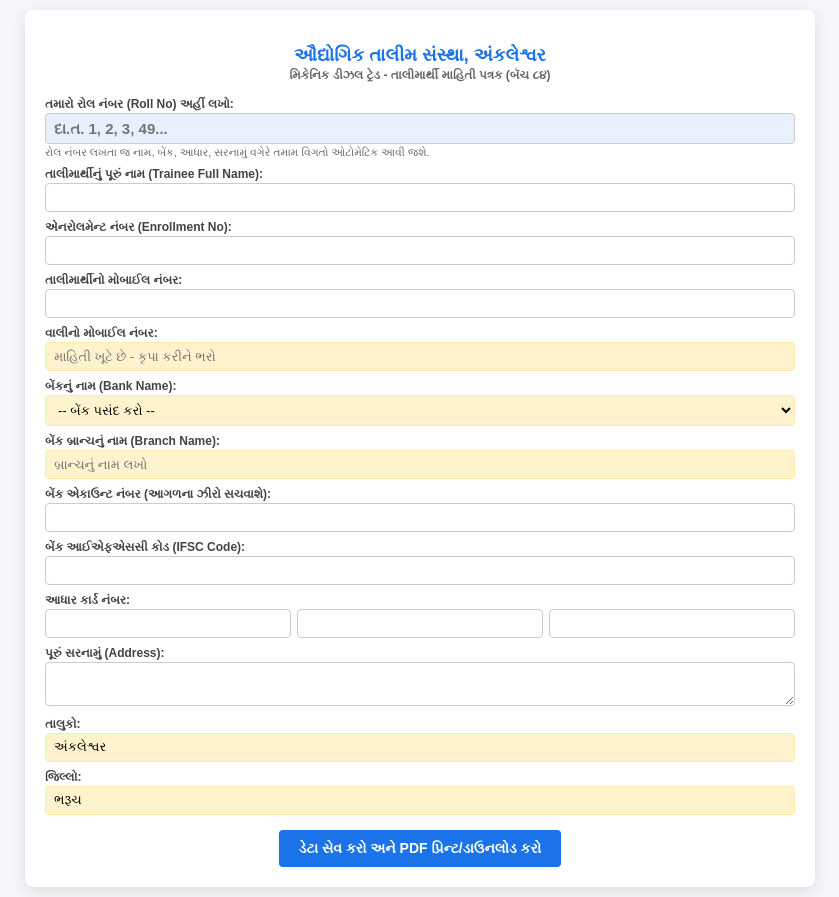
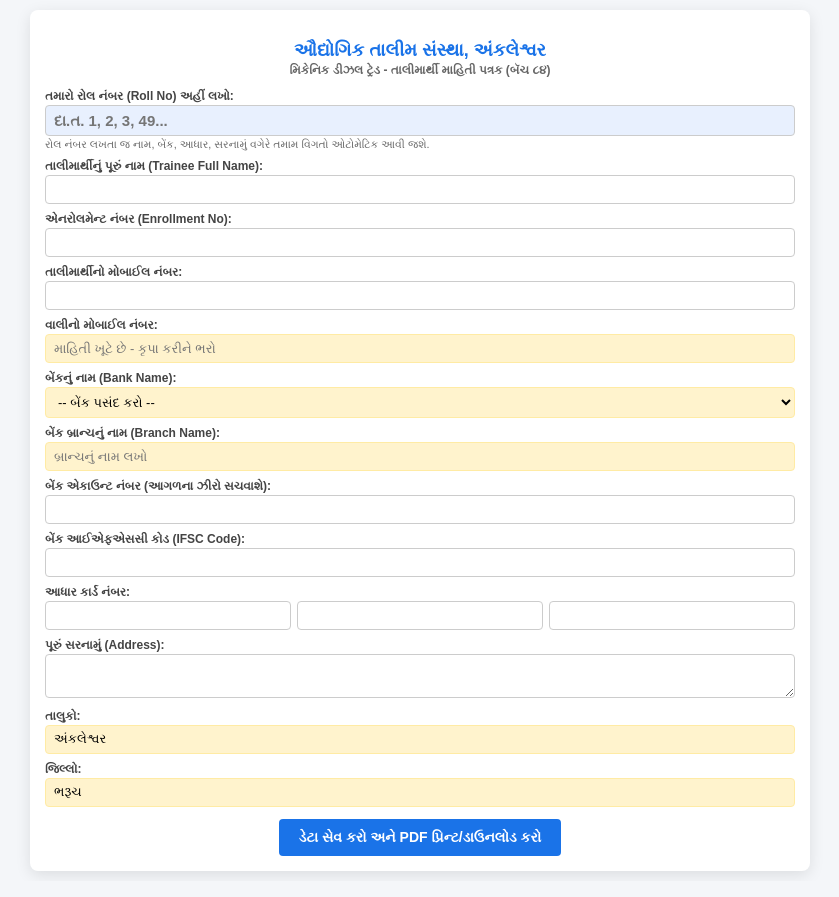
Before and after one commit to Yuvrajsinh87/MD-84-Trainee-Data, a plain HTML site: page index.html in a window 1280 px wide. Shown: the whole page, without its empty margins (220-1059 px from the left). Drawn offline with Linux system fonts and the light colour scheme.

Commit message:
Refine layout and update comments in index.html
Adjusted padding and margins for better layout consistency. Updated comments for clarity.

```diff
--- a/index.html
+++ b/index.html
@@ -6,9 +6,9 @@
     <title>ઔદ્યોગિક તાલીમ સંસ્થા, અંકલેશ્વર - તાલીમાર્થી નોંધણી ફોર્મ</title>
     <style>
         body { font-family: Arial, sans-serif; background-color: #f4f6f9; margin: 0; padding: 10px; color: #333; font-size: 13px; }
-        .container { max-width: 750px; background: #fff; margin: auto; padding: 20px; border-radius: 8px; box-shadow: 0 4px 15px rgba(0,0,0,0.1); }
+        .container { max-width: 750px; background: #fff; margin: auto; padding: 15px; border-radius: 8px; box-shadow: 0 4px 15px rgba(0,0,0,0.1); }
         h2 { text-align: center; color: #1a73e8; margin-bottom: 2px; font-size: 18px; }
-        .sub-header { text-align: center; font-size: 12px; color: #666; margin-bottom: 15px; font-weight: bold; }
+        .sub-header { text-align: center; font-size: 12px; color: #666; margin-bottom: 12px; font-weight: bold; }
         .form-group { margin-bottom: 8px; position: relative; }
         label { display: block; font-weight: bold; margin-bottom: 2px; color: #444; font-size: 12px; }
         input, select, textarea { width: 100%; padding: 6px 8px; border: 1px solid #ccc; border-radius: 4px; font-size: 13px; box-sizing: border-box; text-transform: uppercase; }
@@ -20,11 +20,11 @@
         .aadhaar-group { display: flex; gap: 6px; }
         .aadhaar-group input { text-align: center; font-weight: bold; letter-spacing: 2px; }
 
-        /* પ્રિન્ટ / પીડીએફ વખતે બોક્સ છુપાઈ જશે અને સળંગ લખાણ દેખાશે */
+        /* પ્રિન્ટ / પીડીએફ વખતે સળંગ ટેક્સ્ટ દેખાશે */
         .print-aadhaar-text { display: none; }
 
         .hidden { display: none !important; }
-        .btn-container { text-align: center; margin-top: 15px; }
+        .btn-container { text-align: center; margin-top: 12px; }
         button { background-color: #1a73e8; color: white; border: none; padding: 10px 20px; font-size: 14px; border-radius: 4px; cursor: pointer; font-weight: bold; transition: background 0.3s; }
         button:hover { background-color: #1557b0; }
 
@@ -63,7 +63,6 @@
                 margin-bottom: 6px !important;
             }
 
-            /* પ્રિન્ટ વખતે આધાર કાર્ડના અલગ બોક્સ છુપાઈને સળંગ ટેક્સ્ટ દેખાશે */
             .aadhaar-group {
                 display: none !important;
             }
@@ -187,7 +186,7 @@
 </div>
 
 <script>
-    // તમામ ૪૧ તાલીમાર્થીઓનો સંપૂર્ણ અને વેરિફાઈડ ડેટા (આધાર નંબર સાથે)
+    // તમામ તાલીમાર્થીઓનો સંપૂર્ણ અને વેરિફાઈડ ડેટા
     const traineesData = {
         "1": {"name": "MANISHBHAI DHARMESHBHAI VASAVA", "enroll": "403840018", "mobile": "7859895395", "bank_acc": "2210100049097", "ifsc": "BARB0ANKLES", "aadhaar": "937643712345", "address": "PADMAVATI SOCIETY, PRATHAMIK SHALA, ANKLESHWAR - 393001"},
         "2": {"name": "SUJALBHAI RAMESHBHAI RATHOD", "enroll": "403840019", "mobile": "6352546992", "bank_acc": "", "ifsc": "", "aadhaar": "", "address": "NAVINAGARI, DHAVAT, DHAVAT - 391210"},
@@ -247,7 +246,6 @@
             document.getElementById('taluka').value = 'અંકલેશ્વર';
             document.getElementById('district').value = 'ભરૂચ';
 
-            // આધાર નંબર ફેચ કરીને ૩ બોક્સમાં અને પ્રિન્ટ માટે સેટ કરો
             let adh = (t.aadhaar || '').replace(/\s+/g, '');
             if (adh.length === 12) {
                 document.getElementById('aadhaar1').value = adh.substring(0, 4);
@@ -260,7 +258,6 @@
             }
             updatePrintAadhaar();
 
-            // IFSC કોડના આધારે બેંકનું નામ ઓટો-સિલેક્ટ કરો
             const ifsc = t.ifsc.toUpperCase();
             if (ifsc.startsWith('BARB')) {
                 document.getElementById('bank_name').value = 'BANK OF BARODA';
@@ -310,7 +307,6 @@
         document.getElementById('printAadhaarDisplay').innerText = fullAdh;
     }
 
-    // આધાર બોક્સમાં ટાઈપ કરતી વખતે પ્રિન્ટ વ્યૂ અપડેટ કરો
     document.querySelectorAll('#aadhaar1, #aadhaar2, #aadhaar3').forEach(input => {
         input.addEventListener('input', updatePrintAadhaar);
     });
@@ -384,7 +380,7 @@
             branch_name: document.getElementById('branch_name').value,
             bank_acc: document.getElementById('bank_acc').value,
             ifsc: document.getElementById('ifsc').value,
-            aadhaar: document.getElementById('aadhaar1.value') + ' ' + document.getElementById('aadhaar2.value') + ' ' + document.getElementById('aadhaar3.value',
+            aadhaar: document.getElementById('aadhaar1').value + ' ' + document.getElementById('aadhaar2').value + ' ' + document.getElementById('aadhaar3').value,
             address: document.getElementById('address').value,
             taluka: document.getElementById('taluka').value,
             district: document.getElementById('district').value
```
